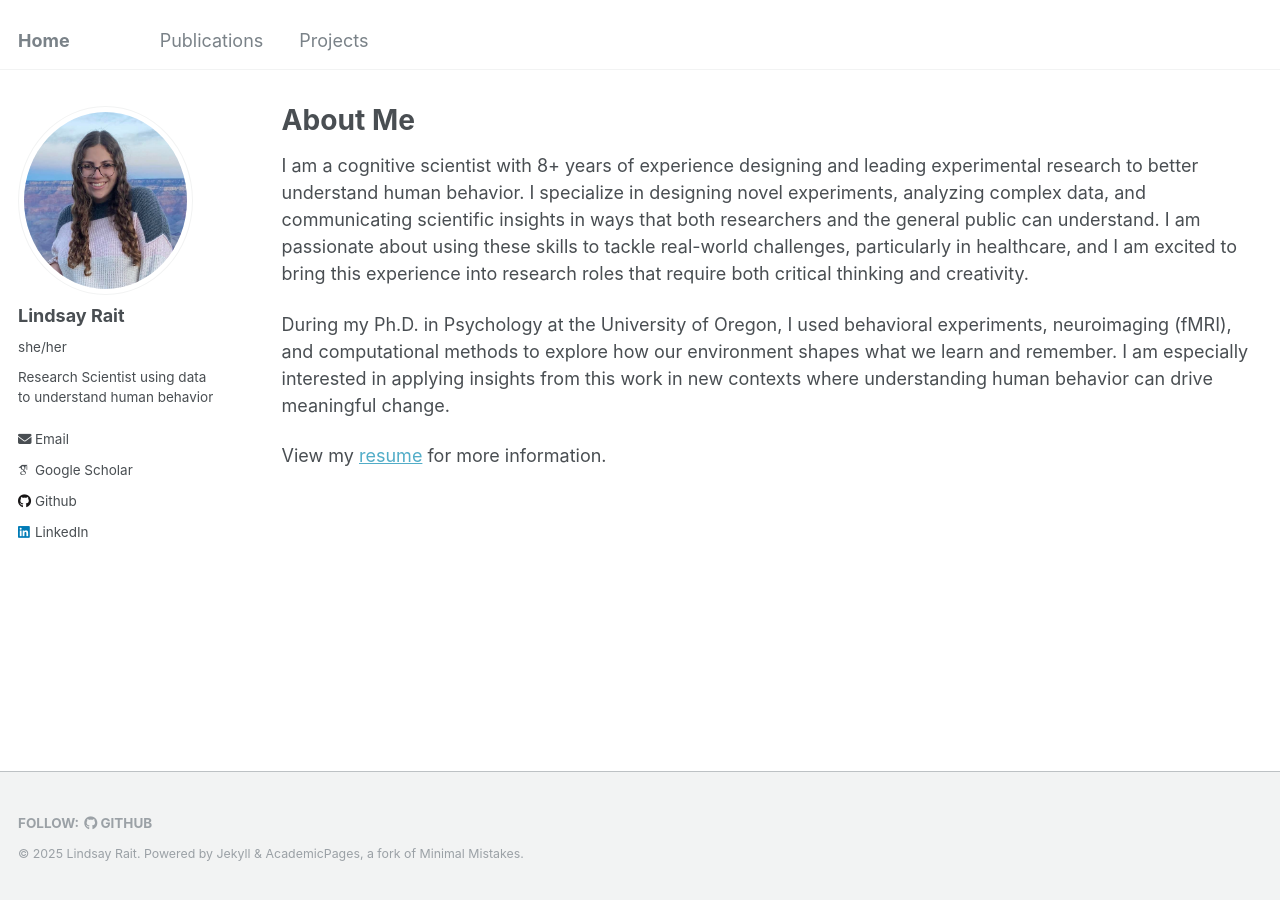
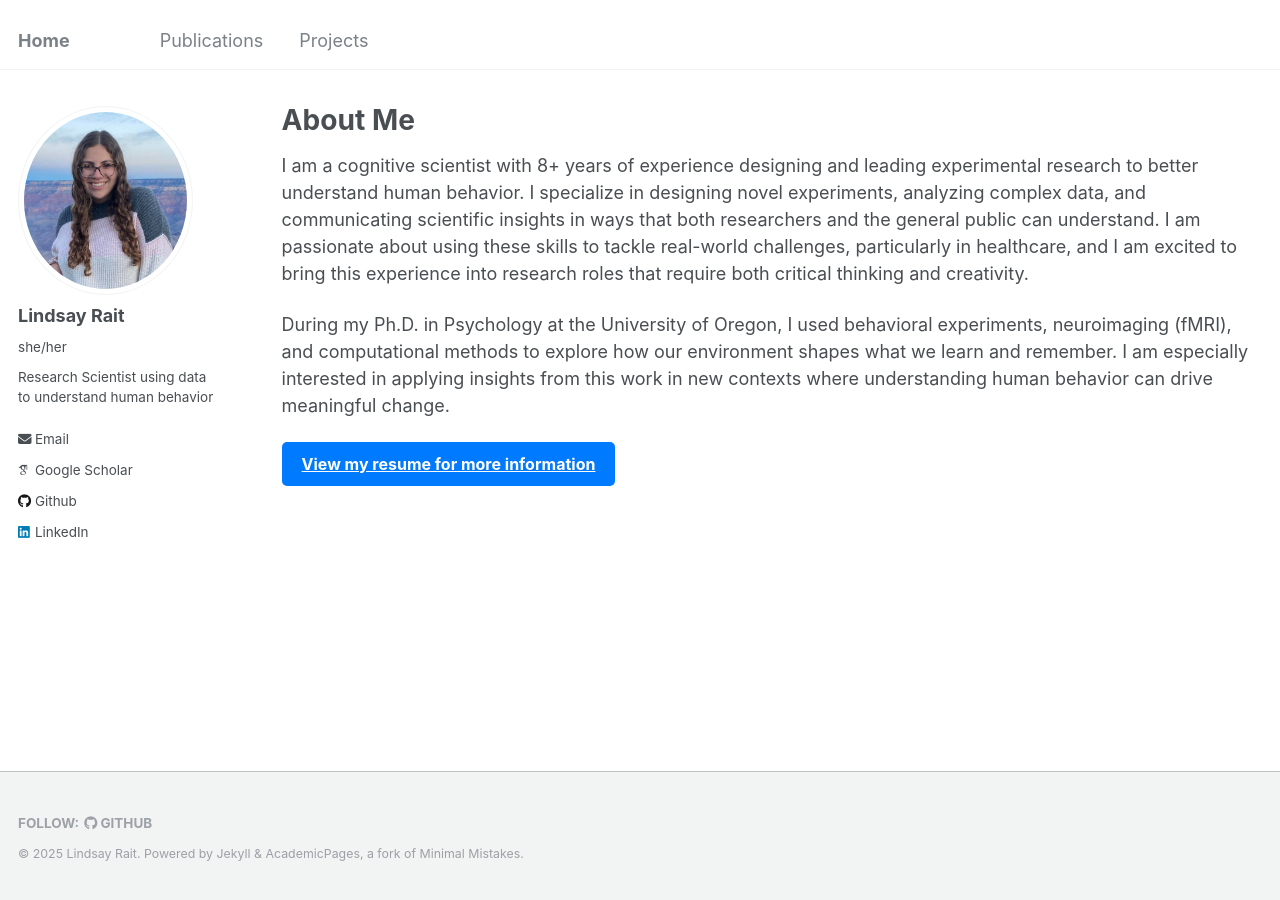
Before and after one commit to lindsay-rait/lindsay-rait.github.io, a Jekyll site: the page built from _pages/about.md, in a window 1280 px wide. Built offline with Jekyll 4.4.1, drawn with Linux system fonts in a browser that asks for light colours; some web fonts are replaced.

Commit message:
Update about.md

```diff
--- a/_pages/about.md
+++ b/_pages/about.md
@@ -24,4 +24,7 @@ I am a cognitive scientist with 8+ years of experience designing and leading exp
 
 During my Ph.D. in Psychology at the University of Oregon, I used behavioral experiments, neuroimaging (fMRI), and computational methods to explore how our environment shapes what we learn and remember. I am especially interested in applying insights from this work in new contexts where understanding human behavior can drive meaningful change.
 
-View my [resume](http://lindsay-rait.github.io/files/Rait_ResearchScientist_Resume.pdf) for more information.
+<div class="buttons">
+  <!-- Resume Button -->
+  <a href="http://lindsay-rait.github.io/files/Rait_ResearchScientist_Resume.pdf" class="btn btn-publication" target="_blank">View my resume for more information</a>
+</div>
```
